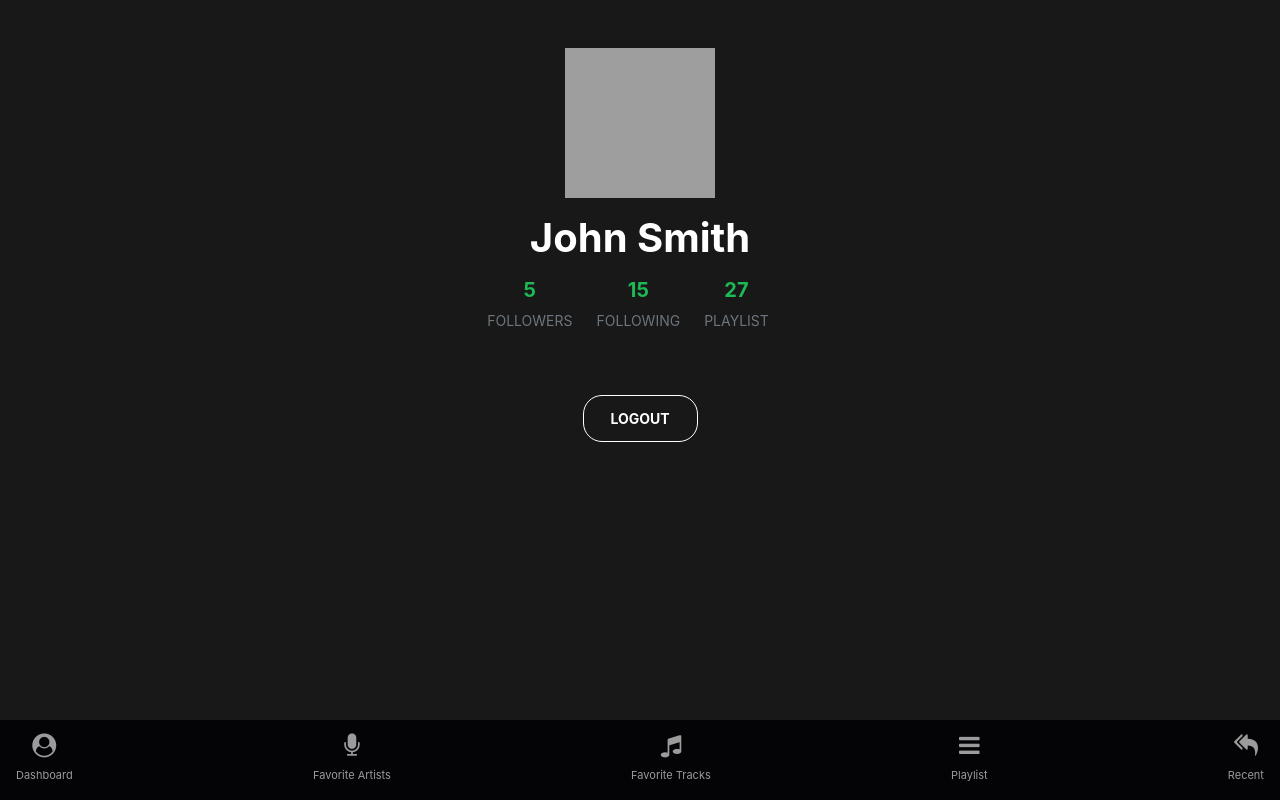
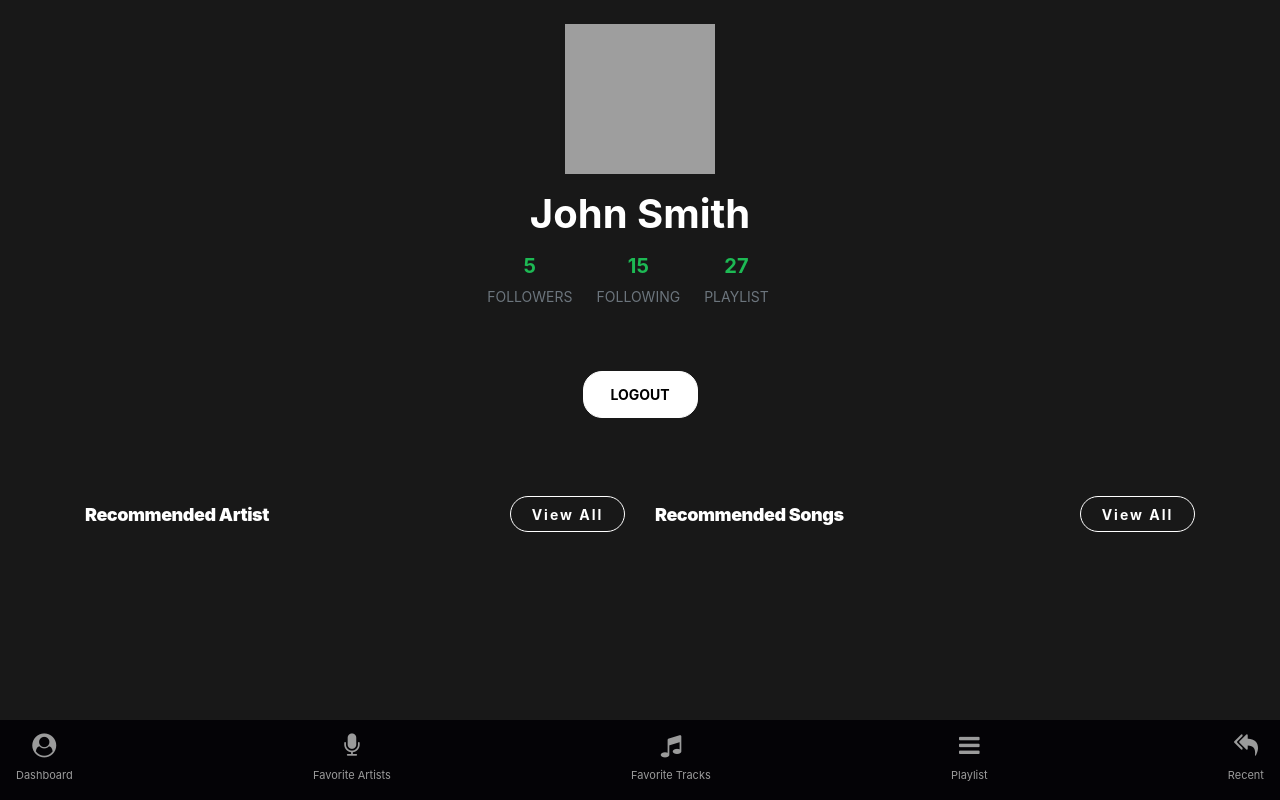
Before and after one commit to moimigueldev/onsnip2, an Angular app: page /dashboard in a window 1280 px wide. Built offline with nearby package versions, Linux system fonts and the light colour scheme; grey boxes are pictures that could not be loaded.

Commit message:
headers of recommended list initialized

```diff
--- a/src/app/components/user-dashboard/dashboard.module.ts
+++ b/src/app/components/user-dashboard/dashboard.module.ts
@@ -3,11 +3,12 @@ import { CommonModule } from '@angular/common';
 import { DashboardComponent } from './dashboard/dashboard.component';
 import { NavbarComponent } from '../navbar/navbar.component';
 import { ProfileComponent } from './profile/profile.component';
+import { ProfileRecommendationsComponent } from './profile-recommendations/profile-recommendations.component';
 
 
 
 @NgModule({
-  declarations: [DashboardComponent, NavbarComponent, ProfileComponent],
+  declarations: [DashboardComponent, NavbarComponent, ProfileComponent, ProfileRecommendationsComponent],
   imports: [
     CommonModule
   ],
--- a/src/app/components/user-dashboard/dashboard/dashboard.component.html
+++ b/src/app/components/user-dashboard/dashboard/dashboard.component.html
@@ -1,3 +1,4 @@
 <app-navbar></app-navbar>
 
-<app-profile style="margin-left: 250px;"></app-profile>
+<app-profile></app-profile>
+<app-profile-recommendations></app-profile-recommendations>
--- /dev/null
+++ b/src/app/components/user-dashboard/profile-recommendations/profile-recommendations.component.html
@@ -0,0 +1,16 @@
+<div class="container">
+    <div class="row">
+        <div class="col-md-6 artist">
+            <div class="d-flex flex-row justify-content-between mt-3">
+                <h5 class="recommended-header">Recommended Artist</h5>
+                <button class="btn view-all-button">View All</button>
+            </div>
+        </div>
+        <div class="col-md-6 tracks">
+            <div class="d-flex flex-row justify-content-between mt-3">
+                <h5 class="recommended-header">Recommended Songs</h5>
+                <button class="btn view-all-button">View All</button>
+            </div>
+        </div>
+    </div>
+</div>
--- /dev/null
+++ b/src/app/components/user-dashboard/profile-recommendations/profile-recommendations.component.scss
@@ -0,0 +1,34 @@
+.container {
+  //   border: 1px solid red;
+  margin-top: 70px;
+}
+
+.recommended-header {
+  font-weight: 900;
+  letter-spacing: -0.025em;
+  font-size: 18px;
+}
+
+.artist {
+  //   border: 1px solid green;
+}
+.tracks {
+  //   border: 1px solid yellow;
+}
+
+.view-all-button {
+  border: 1px solid white;
+  color: white;
+  width: 115px;
+  border-radius: 19px;
+  height: 36px;
+  font-size: 14px;
+  font-weight: 700;
+  margin-top: -8px;
+  letter-spacing: 2px;
+}
+
+.view-all-button:hover {
+  background-color: white;
+  color: black;
+}
--- /dev/null
+++ b/src/app/components/user-dashboard/profile-recommendations/profile-recommendations.component.ts
@@ -0,0 +1,15 @@
+import { Component, OnInit } from '@angular/core';
+
+@Component({
+  selector: 'app-profile-recommendations',
+  templateUrl: './profile-recommendations.component.html',
+  styleUrls: ['./profile-recommendations.component.scss']
+})
+export class ProfileRecommendationsComponent implements OnInit {
+
+  constructor() { }
+
+  ngOnInit() {
+  }
+
+}
--- a/src/app/components/user-dashboard/profile/profile.component.scss
+++ b/src/app/components/user-dashboard/profile/profile.component.scss
@@ -65,6 +65,11 @@ img {
   display: none;
 }
 
+.logout-button {
+  background-color: white;
+  color: black;
+}
+
 //======================================================================
 //                        MEDIA QUERY
 //======================================================================
```
Also changed, not shown: 1 other file (tests, documents, lock files or other folders).
